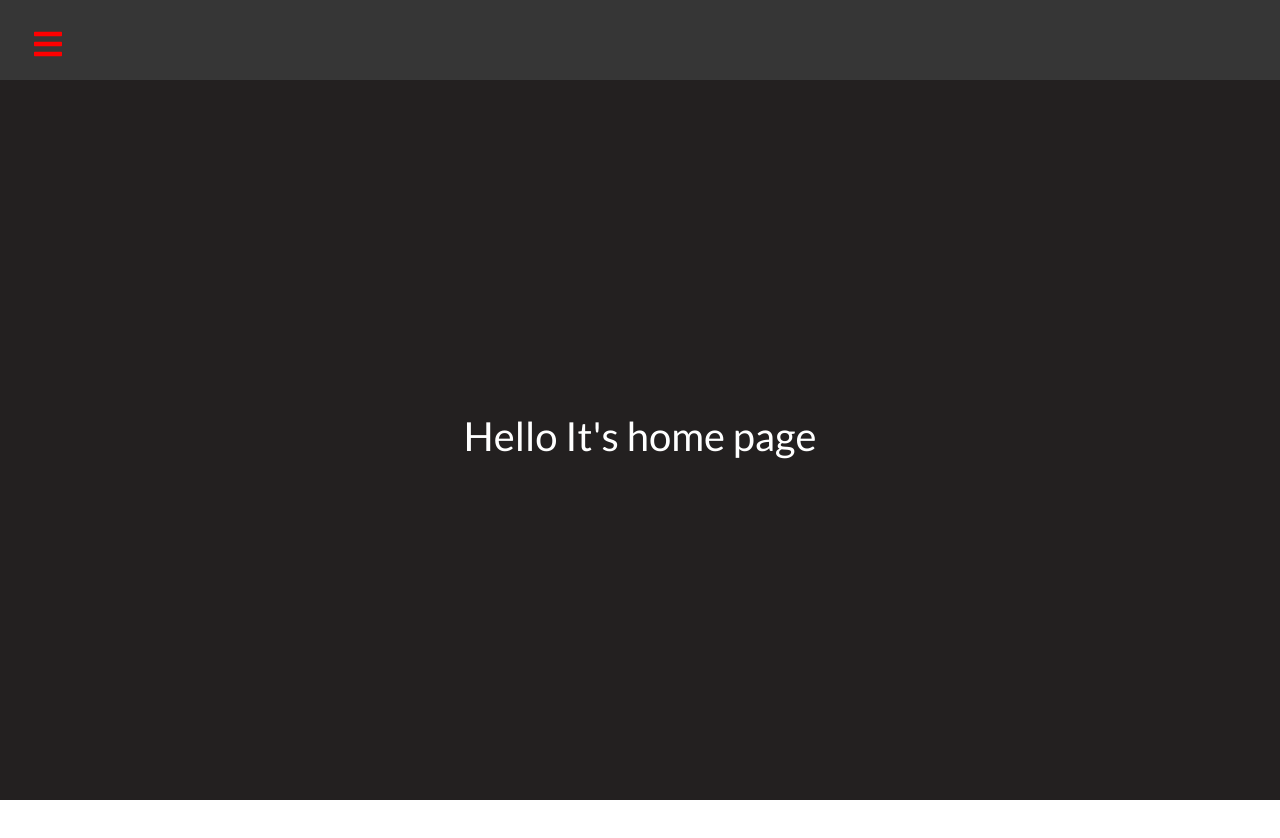
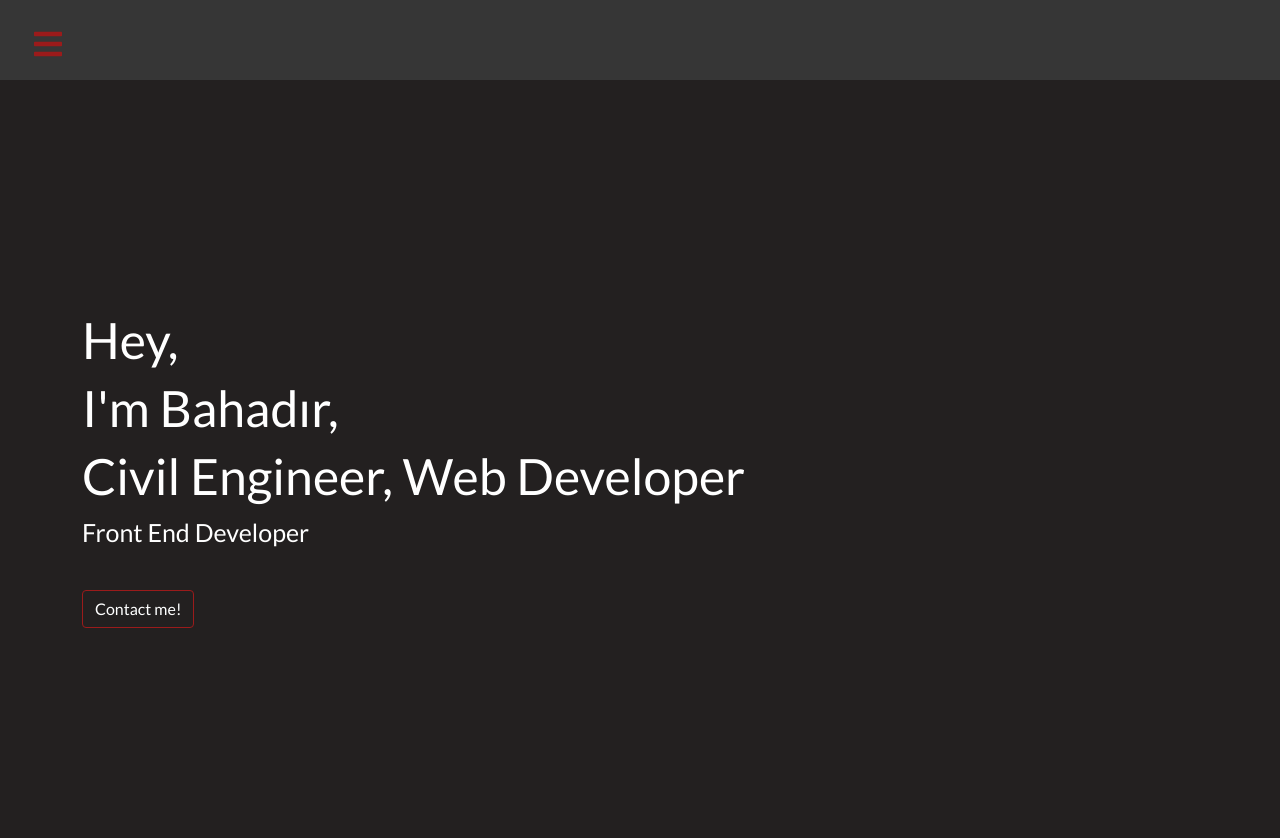
Before and after one commit to bahacolak/Portfolio, a React (Create React App) app: page / in a window 1280 px wide. Shown: the top 838 px of the page. Before the commit the page ends 800 px from the top, so only its background shows below. Built offline with nearby package versions, Linux system fonts and the light colour scheme.

Commit message:
logos , box-shadow

```diff
--- a/src/App.css
+++ b/src/App.css
@@ -13,11 +13,35 @@
 .projects,
 .contact
  {
-  display: flex;
-  height: 90vh;
-  align-items: center;
-  justify-content: center;
+  display: block;
+  height:857px;
   font-size: 3rem;
   background-color: rgb(35, 32, 32);
   color: white;
 }
+
+.home h1{
+  font-size: 50px;
+}
+
+.home p{
+  font-size: 25px;
+}
+
+.home .btn{
+  color: white;
+  border:1px solid rgb(155, 27, 27);
+  transition: 300ms ease-in-out;
+  align-items: center;
+}
+
+.home .btn:hover{
+  background-color: rgb(155, 27, 27);
+  color: rgb(35, 32, 32);
+  font-weight: bold;
+}
+
+.home .container{
+  display: grid;
+  padding-top: 230px;
+}
--- a/src/components/Sidebar.css
+++ b/src/components/Sidebar.css
@@ -10,12 +10,12 @@
     margin-left: 2rem;
     font-size: 2rem;
     background: none;
-    color:red
+    color:rgb(155, 27, 27);
+    transition: 250ms;
   }
 
   .menu-bars:hover{
     color: white;
-    transition: 250ms;
   }
 
   .nav-menu{
@@ -32,7 +32,12 @@
 
   .nav-menu.active {
     left: 0;
-    transition: 250ms;
+    transition:250ms;
+    box-shadow: 20px 300px 250px 10px rgb(54, 54, 158);
+  }
+
+  .nav-menu.active:hover{
+    box-shadow: 10px 20px 50px 10px rgb(155, 27, 27);
   }
 
   .nav-text{
@@ -56,12 +61,13 @@
     align-items: center;
     padding: 0 16px;
     border-radius: 4px;
+    transition: 400ms ease-in-out;
   }
 
   .nav-text a:hover{
-    background-color: rgb(110, 17, 17);
-    transition: 400ms;
+    background-color: rgb(155, 27, 27);
     color: black;
+    font-weight: bold;
   }
 
   .nav-menu-items{
@@ -81,28 +87,22 @@
   }
 
   .logo{
-    height: 75%;
+    height: 25%;
     display: flex;
     align-items: center;
     justify-content: flex-start;
     border-radius: 4px;
     position: absolute;
-    bottom: 0;
+    bottom: 300px;
     margin-left: 30px;
   }
 
   .github,.linkedin{
     margin: 5px;
     transition: 300ms ease-in-out;
+    color: white;
   }
 
-
-  /* @media screen and (max-width: 600px;){
-
-  } */
-
   .github:hover,.linkedin:hover{
-  font-size: 1.3em;
-  color: red;
-  transform: rotate(360deg);
+  color: rgb(155, 27, 27);
 }
--- a/src/pages/Home.js
+++ b/src/pages/Home.js
@@ -1,9 +1,17 @@
-import React from 'react'
+import React from 'react';
 
 function Home() {
   return (
     <div className='home'>
-      <h1>Hello It's home page</h1>
+      <div className='container'>
+          <h1>Hey,</h1>
+          <h1>I'm Bahadır,</h1>
+          <h1>Civil Engineer, Web Developer</h1>
+          <p>Front End Developer</p>
+      <div>
+        <button className='btn'>Contact me!</button>
+      </div>
+      </div>
     </div>
   )
 }
```
